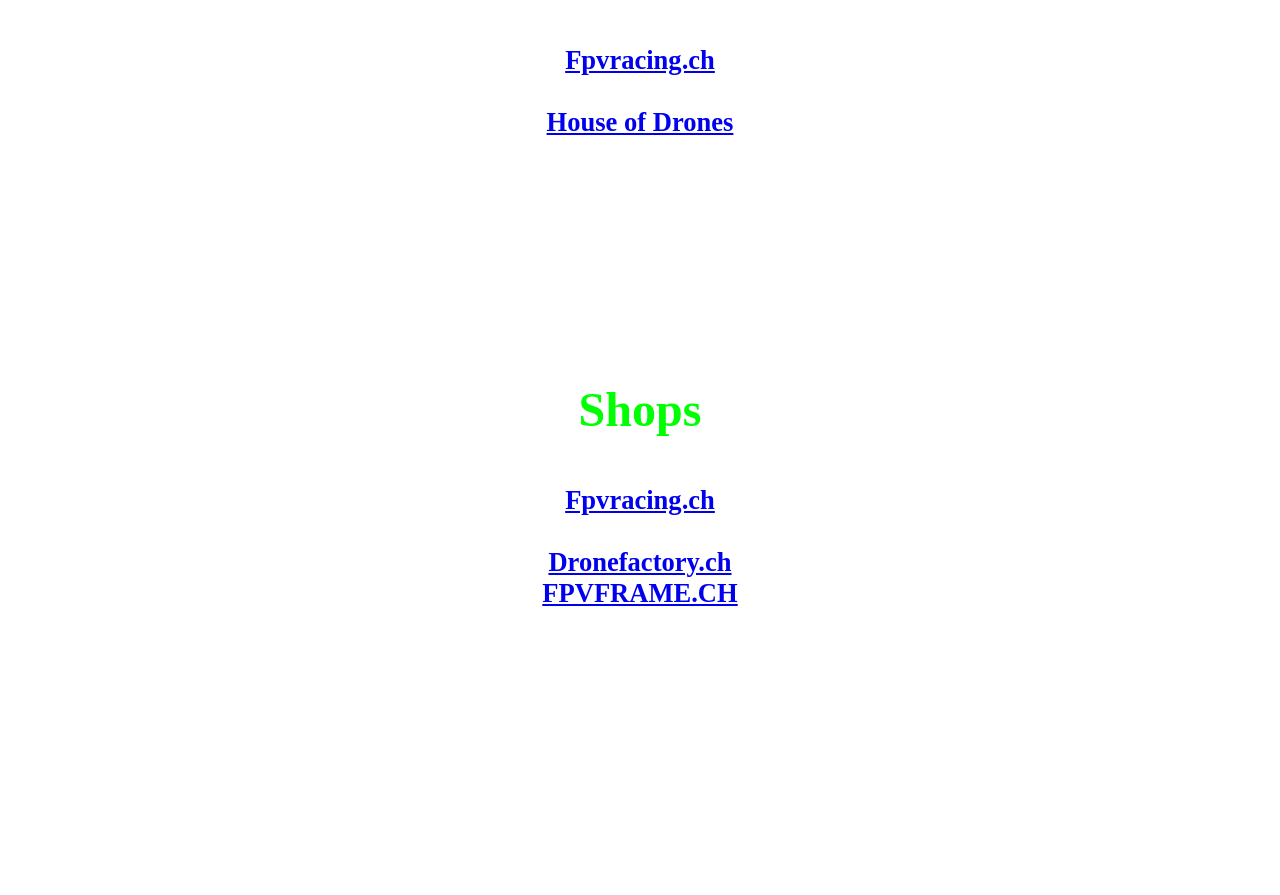
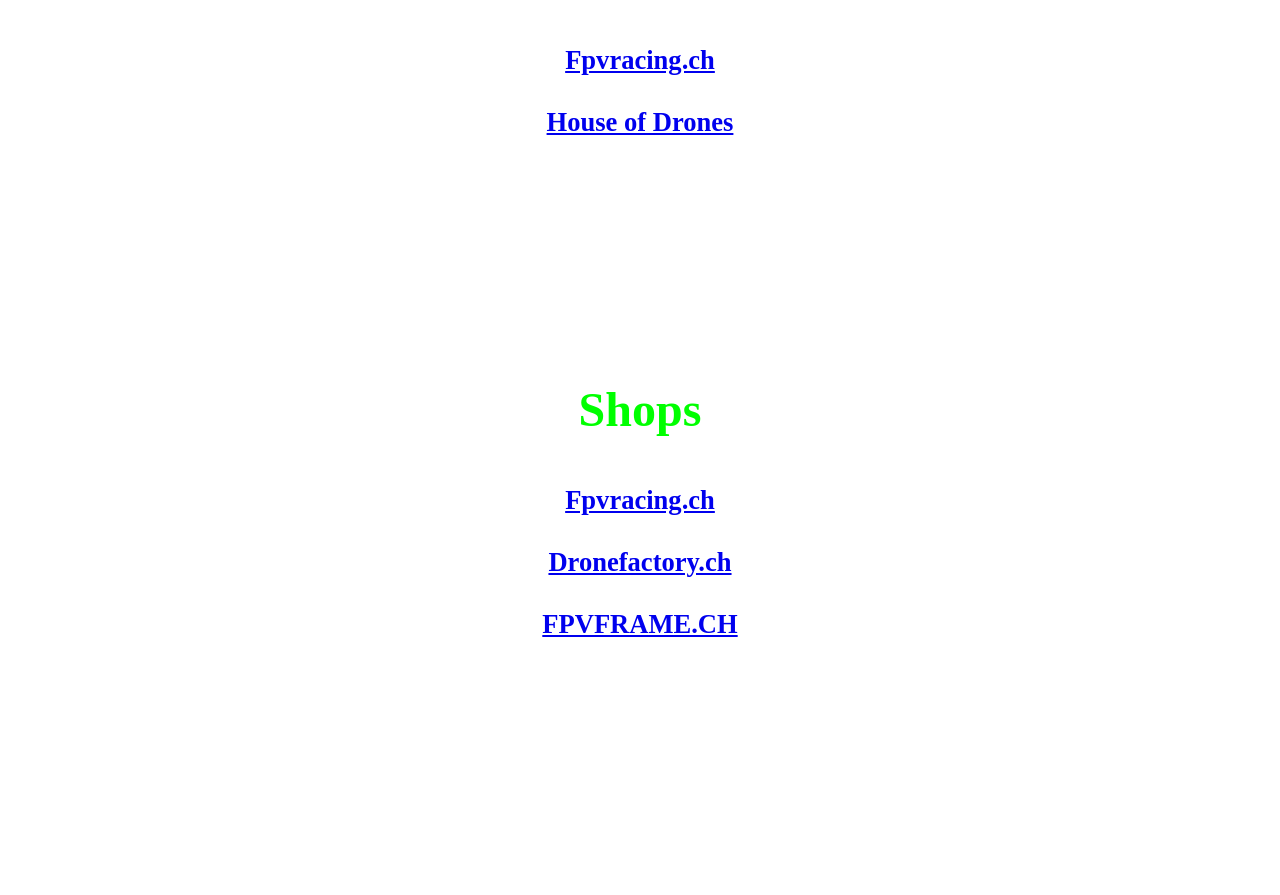
Before and after one commit to DevGrill/fpvnews, a plain HTML site: page Links.html in a window 1280 px wide. Shown: the part 405-1300 px from the top of the page. Drawn offline with Linux system fonts and the light colour scheme; some packages are replaced by stand-ins of ours; a script that the page names is missing.

Commit message:
Update Links.html

```diff
--- a/Links.html
+++ b/Links.html
@@ -68,7 +68,7 @@
 <h5>
 <p align="center">
 <a href="https://fpvracing.ch/de/" style= "color: lila" target="_blank">Fpvracing.ch</a><br><br>
-<a href="https://www.dronefactory.ch/" style= "color: lila" target="_blank">Dronefactory.ch</a><br>
+<a href="https://www.dronefactory.ch/" style= "color: lila" target="_blank">Dronefactory.ch</a><br><br>
 <a href="https://fpvframe.ch/" style= "color: lila" target="_blank">FPVFRAME.CH</a>
 
 
```
